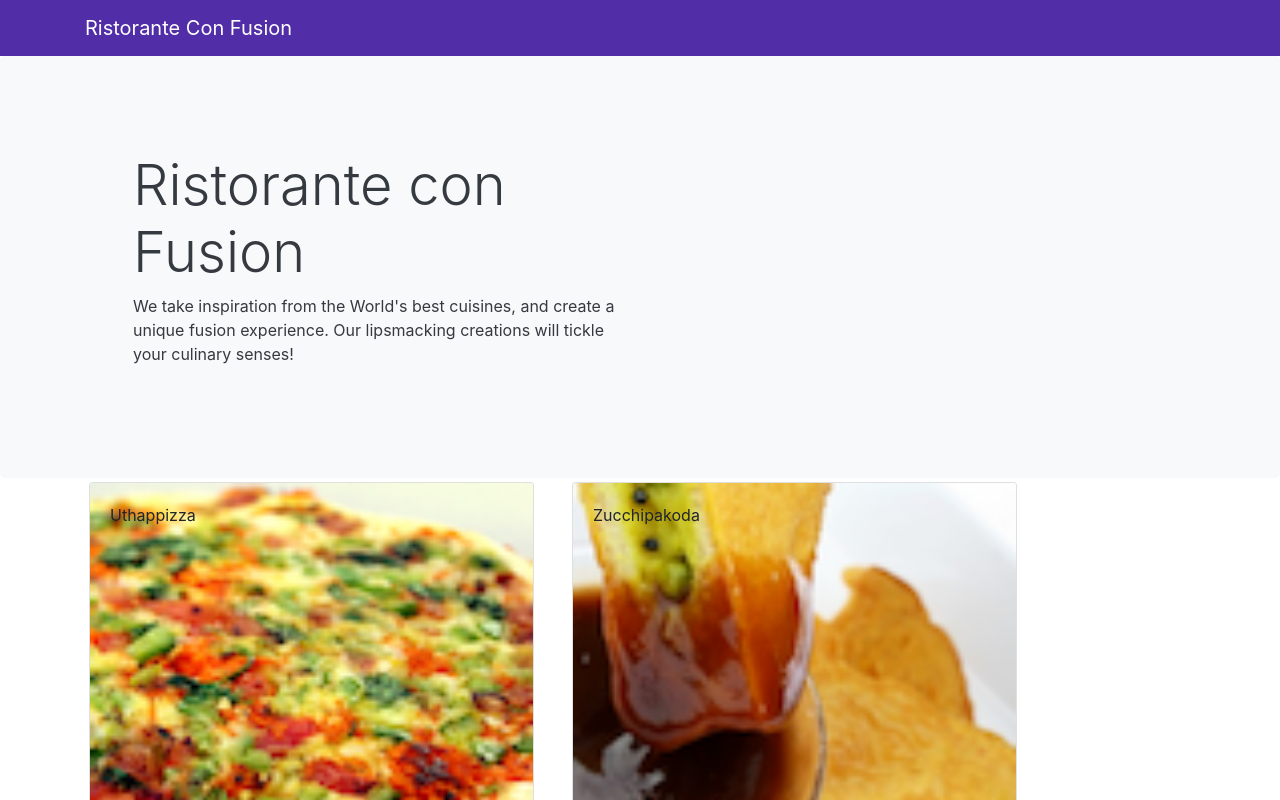
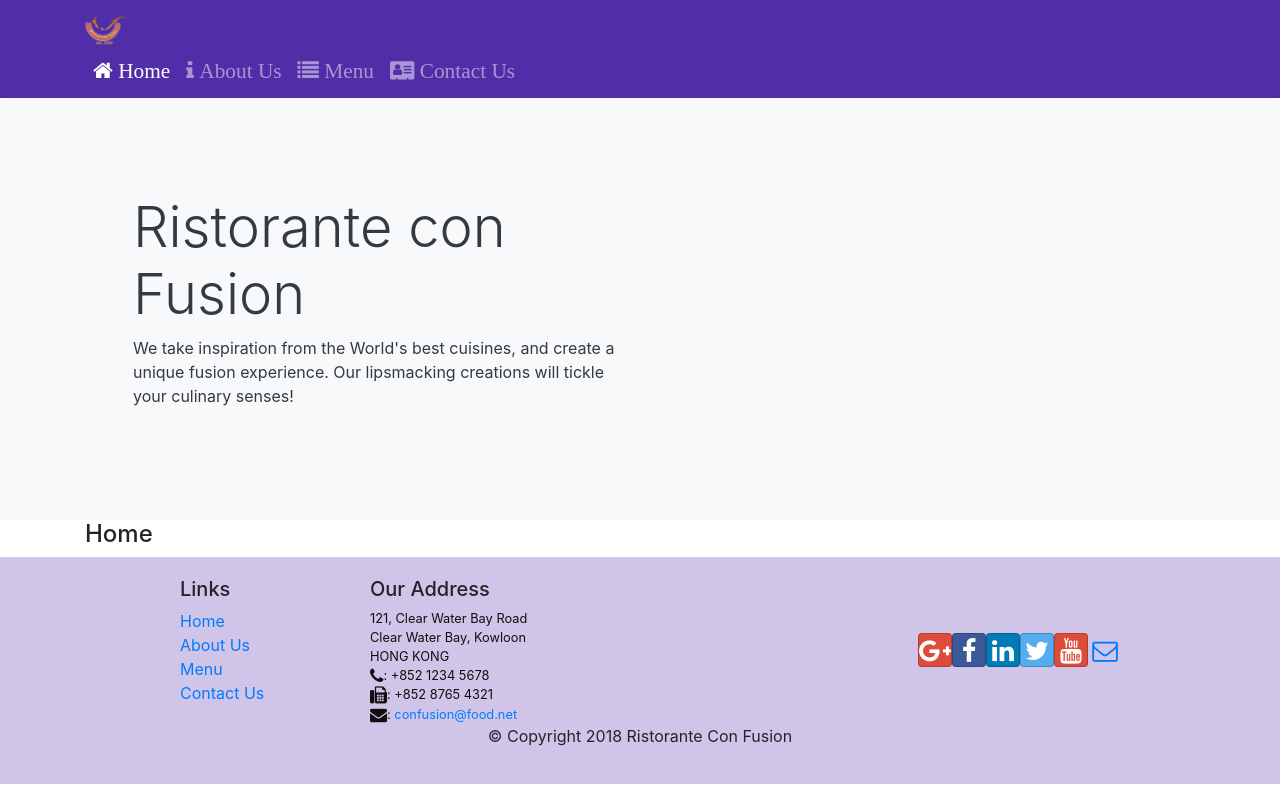
Before and after one commit to RahulTinku/Coursera_React, a React (Create React App) app: page /home in a window 1280 px wide. Shown: the top 800 px of the page. Built offline with nearby package versions, Linux system fonts and the light colour scheme.

Commit message:
navlinks & route

```diff
--- a/package.json
+++ b/package.json
@@ -40,6 +40,7 @@
     "bootstrap-social": "^5.1.1",
     "font-awesome": "^4.7.0",
     "react-popper": "^2.2.5",
+    "react-router-dom": "^4.2.2",
     "reactstrap": "^9.0.1"
   }
 }
--- a/src/App.js
+++ b/src/App.js
@@ -1,13 +1,16 @@
 import './App.css';
 import { Component } from 'react';
 import Main from './component/MainComponent';
+import { BrowserRouter } from 'react-router-dom';
 
 class App extends Component {
   render() {
     return (
-      <div>
-        <Main />
-      </div>
+      <BrowserRouter>
+        <div>
+          <Main />
+        </div>
+      </BrowserRouter>
     );
   }
 }
--- a/src/component/FooterComponent.js
+++ b/src/component/FooterComponent.js
@@ -1,4 +1,5 @@
 import React from 'react';
+import { Link } from 'react-router-dom';
 
 function Footer(props) {
   return (
@@ -9,16 +10,16 @@
             <h5>Links</h5>
             <ul className="list-unstyled">
               <li>
-                <a href="#">Home</a>
+                <Link to="/home">Home</Link>
               </li>
               <li>
-                <a href="#">About</a>
+                <Link to="/aboutus">About Us</Link>
               </li>
               <li>
-                <a href="#">Menu</a>
+                <Link to="/menu">Menu</Link>
               </li>
               <li>
-                <a href="contactus.html">Contact</a>
+                <Link to="/contactus">Contact Us</Link>
               </li>
             </ul>
           </div>
--- a/src/component/HeaderComponent.js
+++ b/src/component/HeaderComponent.js
@@ -1,18 +1,73 @@
 import React, { Component } from 'react';
-import { Navbar, NavbarBrand } from 'reactstrap';
+import {
+  Navbar,
+  NavbarBrand,
+  Nav,
+  NavbarToggler,
+  Collapse,
+  NavItem,
+  Jumbotron,
+} from 'reactstrap';
+import { NavLink } from 'react-router-dom';
 
 class Header extends Component {
   constructor(props) {
     super(props);
+
+    this.state = {
+      isNavOpen: false,
+    };
+
+    this.toggleNav = this.toggleNav.bind(this);
+  }
+  toggleNav() {
+    this.setState({
+      isNavOpen: !this.state.isNavOpen,
+    });
   }
 
   render() {
     return (
       /** React Fragmnet:- to enclose react element, add react element directly in the DOM */
       <>
-        <Navbar dark>
+        <Navbar dark expand="md">
           <div className="container">
-            <NavbarBrand href="/">Ristorante Con Fusion</NavbarBrand>
+            <NavbarToggler onClick={this.toggleNav} />
+            <NavbarBrand className="mr-auto" href="/">
+              <img
+                src="assets/images/logo.png"
+                alt="Ristorante Con Fusion"
+                height="30"
+                width="41"
+              />
+            </NavbarBrand>
+            <Collapse isOpen={this.state.isNavOpen} navbar>
+              <Nav navbar>
+                <NavItem>
+                  <NavLink className="nav-link" to="/home">
+                    <span className="fa fa-home fa-lg"> Home</span>
+                  </NavLink>
+                </NavItem>
+                <NavItem>
+                  <NavLink className="nav-link" to="/aboutus">
+                    <span className="fa fa-info fa-lg"> About Us</span>
+                  </NavLink>
+                </NavItem>
+                <NavItem>
+                  <NavLink className="nav-link" to="/menu">
+                    <span className="fa fa-list fa-lg"> Menu</span>
+                  </NavLink>
+                </NavItem>
+                <NavItem>
+                  <NavLink className="nav-link" to="/contactus">
+                    <span className="fa fa-address-card fa-lg">
+                      {' '}
+                      Contact Us
+                    </span>
+                  </NavLink>
+                </NavItem>
+              </Nav>
+            </Collapse>
           </div>
         </Navbar>
         <div className="container-fluid bg-light text-dark p-5 jumbotron">
--- /dev/null
+++ b/src/component/HomeComponent.js
@@ -0,0 +1,11 @@
+import React from 'react';
+
+function Home(props) {
+  return (
+    <div className="container">
+      <h4>Home</h4>
+    </div>
+  );
+}
+
+export default Home;
--- a/src/component/MainComponent.js
+++ b/src/component/MainComponent.js
@@ -4,6 +4,8 @@
 import DishDetail from './DishDetailsComponent';
 import Header from './HeaderComponent';
 import Footer from './FooterComponent';
+import Home from './HomeComponent';
+import { Switch, Route, Redirect } from 'react-router-dom';
 
 class Main extends Component {
   constructor(props) {
@@ -21,10 +23,22 @@
     });
   }
   render() {
+    const HomePage = () => {
+      return <Home></Home>;
+    };
     return (
       <div>
         <Header />
-        <Menu
+        <Switch>
+          <Route path="/home" component={HomePage} />
+          <Route
+            exact
+            path="/menu"
+            component={() => <Menu dishes={this.state.dishes} />}
+          />
+          <Redirect to="/home" />
+        </Switch>
+        {/* <Menu
           dishes={this.state.dishes}
           onClick={(dishId) => this.onDishSelect(dishId)}
         />
@@ -34,7 +48,7 @@
               (item) => item.id === this.state.selectedDishId
             )[0]
           }
-        />
+        /> */}
         <Footer />
       </div>
     );
```
Also changed, not shown: 1 other file (tests, documents, lock files or other folders).
